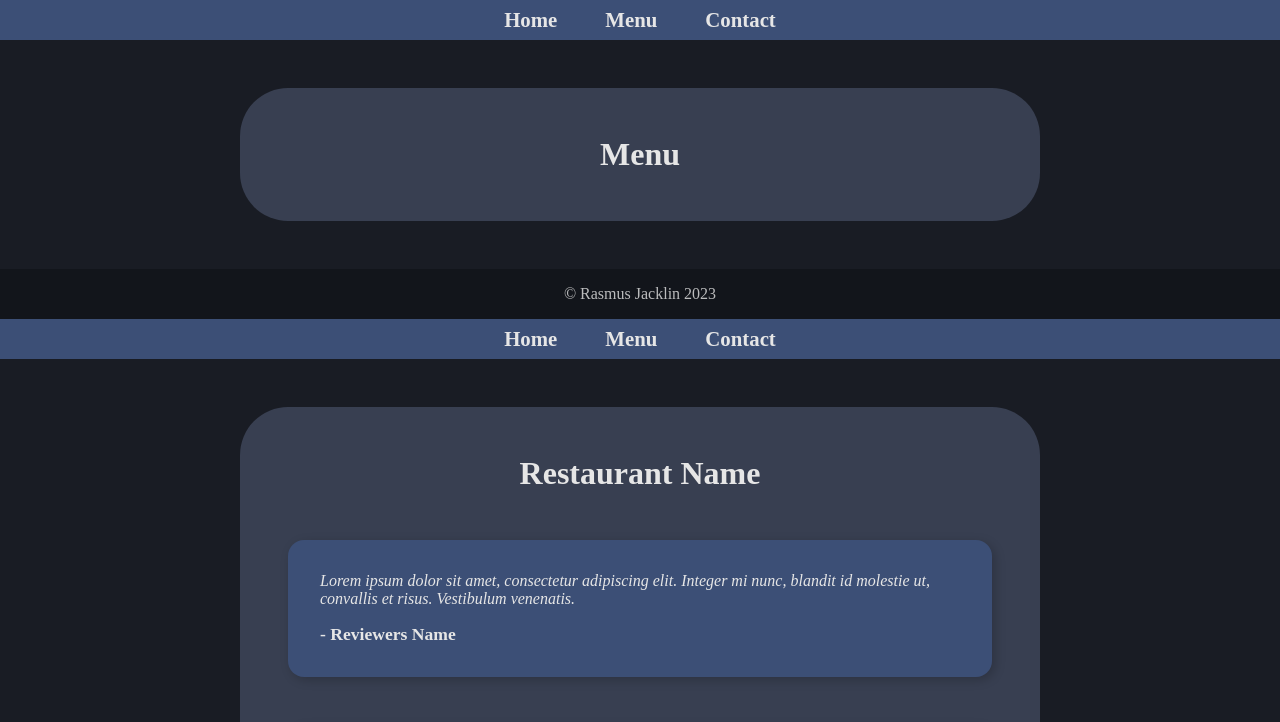
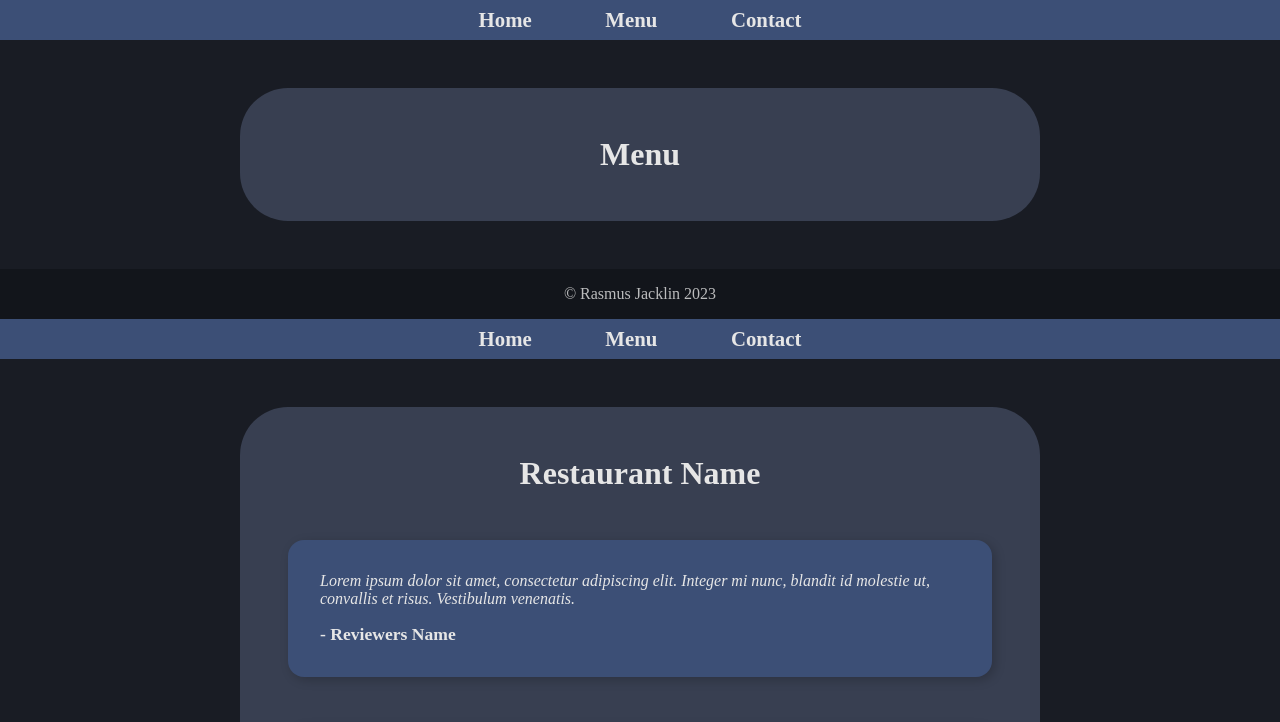
Before and after one commit to 02rasjac/restaurant-page, a website built with webpack: page dist/index.html in a window 1280 px wide. Shown: the top 722 px of the page. Built offline with nearby package versions, Linux system fonts and the light colour scheme.

Commit message:
Add hover-effect to links

```diff
--- a/src/index.scss
+++ b/src/index.scss
@@ -41,11 +41,15 @@ header {
 
   ul {
     display: flex;
-    gap: 2rem;
   }
 
   a {
-    padding: 0.5rem;
+    padding: 0.5rem 1.3rem;
+
+    &:hover {
+      background-color: darken($yinmn-blue, 5%);
+      cursor: pointer;
+    }
   }
 }
 
```
